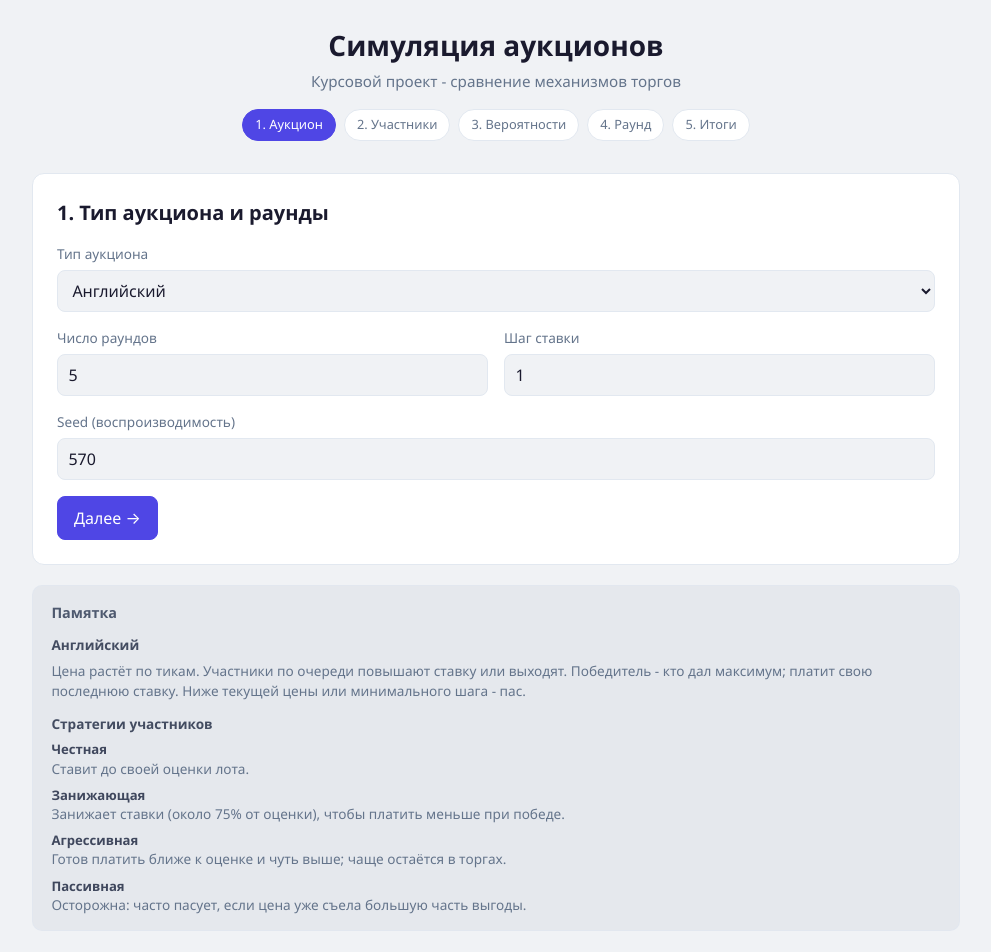
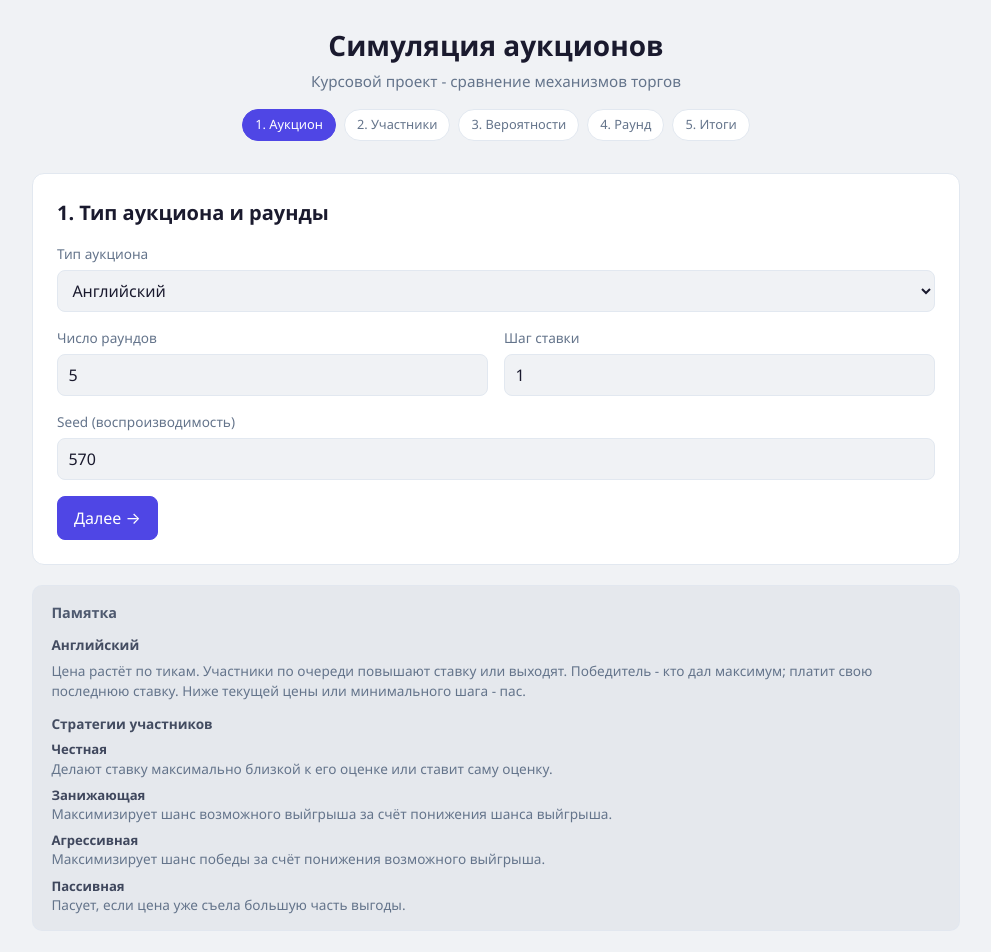
Before and after one commit to matv864/auctions, a React (Vite) app in the folder auctions-simulating/: page / in a window 1280 px wide. Shown: the top 952 px of the page, without its empty margins (144-1135 px from the left). Built offline with nearby package versions, Linux system fonts and the light colour scheme.

Commit message:
add strategy to result of round

```diff
--- a/auctions-simulating/src/components/SettleView.tsx
+++ b/auctions-simulating/src/components/SettleView.tsx
@@ -1,3 +1,4 @@
+import { strategyLabel } from '../content/reference.ts'
 import { isSealedAuction, isTickAuction } from '../simulation/types.ts'
 import type { AuctionType, RoundResult, TickLogEntry } from '../simulation/types.ts'
 import { TickLogPanel } from './TickLogPanel.tsx'
@@ -42,6 +43,7 @@ export function SettleView({
           <tr>
             <th>Участник</th>
             <th>Оценка</th>
+            <th>Стратегия</th>
             <th>Прибыль</th>
             <th>Богатство</th>
           </tr>
@@ -51,6 +53,7 @@ export function SettleView({
             <tr key={o.playerId}>
               <td>{o.playerName}</td>
               <td>{o.valuation}</td>
+              <td>{strategyLabel(o.strategy)}</td>
               <td className={o.profit >= 0 ? 'pos' : 'neg'}>
                 {o.profit >= 0 ? '+' : ''}
                 {o.profit.toFixed(0)}
--- a/auctions-simulating/src/content/reference.ts
+++ b/auctions-simulating/src/content/reference.ts
@@ -9,13 +9,13 @@ export const STRATEGY_LABELS: Record<StrategyKind, string> = {
 
 export const STRATEGY_HINTS: Record<StrategyKind, string> = {
   truthful:
-    'Ставит до своей оценки лота.',
+    'Делают ставку максимально близкой к его оценке или ставит саму оценку.',
   shade:
-    'Занижает ставки (около 75% от оценки), чтобы платить меньше при победе.',
+    'Максимизирует шанс возможного выйгрыша за счёт понижения шанса выйгрыша.',
   aggressive:
-    'Готов платить ближе к оценке и чуть выше; чаще остаётся в торгах.',
+    'Максимизирует шанс победы за счёт понижения возможного выйгрыша.',
   passive:
-    'Осторожна: часто пасует, если цена уже съела большую часть выгоды.',
+    'Пасует, если цена уже съела большую часть выгоды.',
 }
 
 export const AUCTION_LABELS: Record<AuctionType, string> = {
--- a/auctions-simulating/src/simulation/settlement.ts
+++ b/auctions-simulating/src/simulation/settlement.ts
@@ -61,6 +61,7 @@ export function settleRound(
       playerId: p.id,
       playerName: p.name,
       valuation: p.valuation,
+      strategy: p.strategy,
       wealthBefore: p.wealth,
       wealthAfter: updated.wealth,
       profit: updated.wealth - p.wealth,
--- a/auctions-simulating/src/simulation/types.ts
+++ b/auctions-simulating/src/simulation/types.ts
@@ -156,6 +156,7 @@ export interface PlayerRoundOutcome {
   playerId: string
   playerName: string
   valuation: number
+  strategy: StrategyKind
   wealthBefore: number
   wealthAfter: number
   profit: number
```
